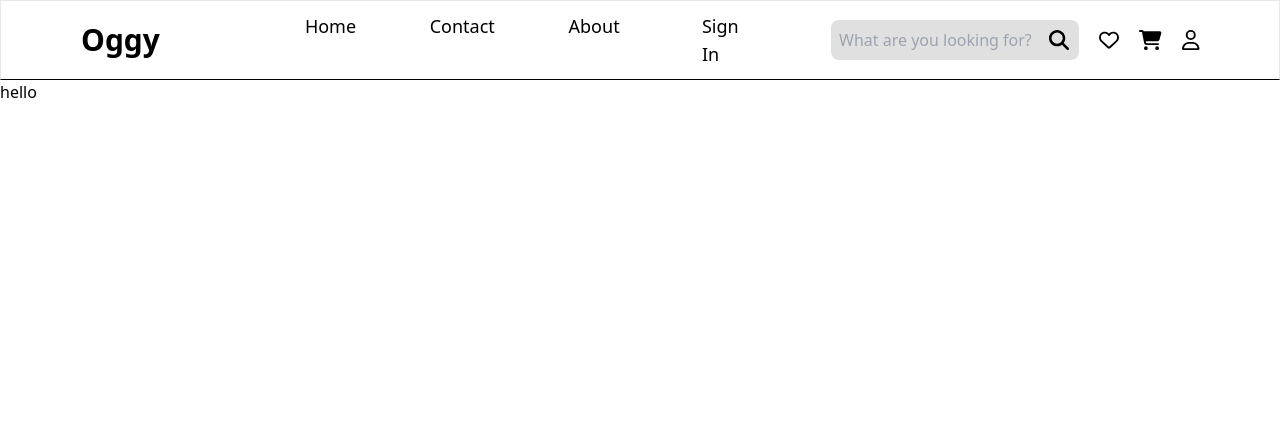
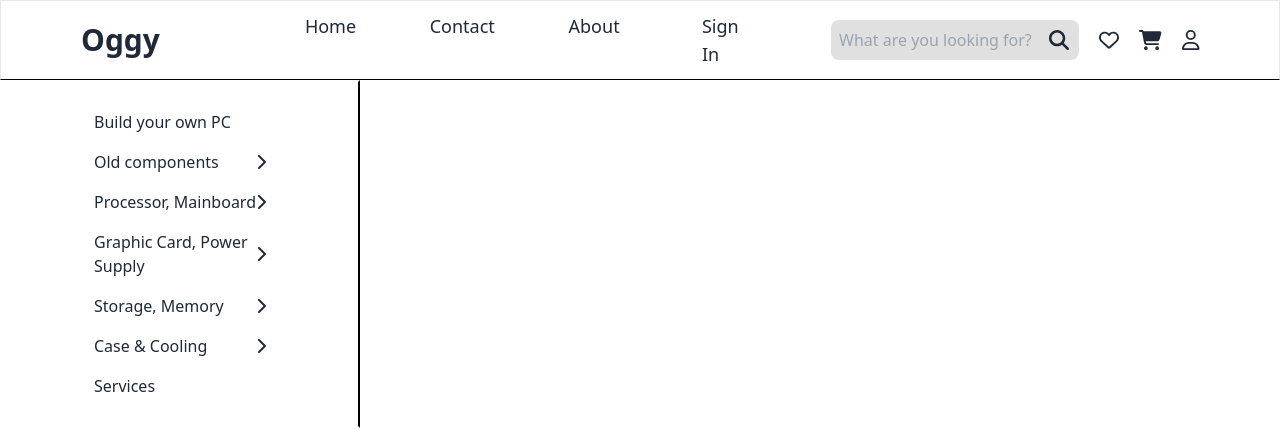
Before and after one commit to Zatking/TMDT_FE, a React (Vite) app: page / in a window 1280 px wide. Shown: the top 430 px of the page. Built offline with nearby package versions, Linux system fonts and the light colour scheme.

Commit message:
02/10/2025 11:26

```diff
--- a/package.json
+++ b/package.json
@@ -25,6 +25,7 @@
     "@types/react-dom": "^18.3.5",
     "@vitejs/plugin-react": "^4.3.4",
     "autoprefixer": "^10.4.20",
+    "daisyui": "^4.12.23",
     "eslint": "^9.17.0",
     "eslint-plugin-react": "^7.37.2",
     "eslint-plugin-react-hooks": "^5.0.0",
--- /dev/null
+++ b/src/categories/cpu.jsx
@@ -0,0 +1,48 @@
+export function Intel() {
+  return (
+    <ul className="text-lg">
+      <li className="font-bold text-xl px-3 mb-3">CPU Intel</li>
+      <li className="cursor-pointer px-3 hover:bg-[#e0e0e0] rounded-lg">
+        Tray
+      </li>
+      <li className="cursor-pointer px-3 hover:bg-[#e0e0e0] rounded-lg">
+        Xeon
+      </li>
+      <li className="cursor-pointer px-3 hover:bg-[#e0e0e0] rounded-lg">
+        9th gen
+      </li>
+      <li className="cursor-pointer px-3 hover:bg-[#e0e0e0] rounded-lg">
+        10th, 11th gen
+      </li>
+      <li className="cursor-pointer px-3 hover:bg-[#e0e0e0] rounded-lg">
+        12th, 13th, 14th gen
+      </li>
+      <li className="cursor-pointer px-3 hover:bg-[#e0e0e0] rounded-lg">
+        Core Ultra
+      </li>
+    </ul>
+  );
+}
+
+export function AMD() {
+  return (
+    <ul className="text-lg">
+      <li className="font-bold text-xl px-3 mb-3">CPU AMD</li>
+      <li className="cursor-pointer px-3 hover:bg-[#e0e0e0] rounded-lg">
+        Tray
+      </li>
+      <li className="cursor-pointer px-3 hover:bg-[#e0e0e0] rounded-lg">
+        5000 series
+      </li>
+      <li className="cursor-pointer px-3 hover:bg-[#e0e0e0] rounded-lg">
+        7000 series
+      </li>
+      <li className="cursor-pointer px-3 hover:bg-[#e0e0e0] rounded-lg">
+        9000 series
+      </li>
+      <li className="cursor-pointer px-3 hover:bg-[#e0e0e0] rounded-lg">
+        Threadripper
+      </li>
+    </ul>
+  );
+}
--- /dev/null
+++ b/src/categories/mainboard.jsx
@@ -0,0 +1,29 @@
+export default function Mainboard() {
+  return (
+    <ul className="text-lg">
+      <li className="font-bold text-xl mb-3 px-3">Mainboard</li>
+      <li className="cursor-pointer px-3 hover:bg-[#e0e0e0] rounded-lg">ATX</li>
+      <li className="cursor-pointer px-3 hover:bg-[#e0e0e0] rounded-lg">
+        Micro ATX
+      </li>
+      <li className="cursor-pointer px-3 hover:bg-[#e0e0e0] rounded-lg">
+        Mini ITX
+      </li>
+      <li className="cursor-pointer px-3 hover:bg-[#e0e0e0] rounded-lg">
+        Intel LGA 1200
+      </li>
+      <li className="cursor-pointer px-3 hover:bg-[#e0e0e0] rounded-lg">
+        Intel LGA 1700
+      </li>
+      <li className="cursor-pointer px-3 hover:bg-[#e0e0e0] rounded-lg">
+        Intel LGA 1851
+      </li>
+      <li className="cursor-pointer px-3 hover:bg-[#e0e0e0] rounded-lg">
+        AMD AM4
+      </li>
+      <li className="cursor-pointer px-3 hover:bg-[#e0e0e0] rounded-lg">
+        AMD AM5
+      </li>
+    </ul>
+  );
+}
--- /dev/null
+++ b/src/components/CategoryList.jsx
@@ -0,0 +1,15 @@
+import React from "react";
+import { Intel, AMD } from "../categories/cpu";
+import Mainboard from "../categories/mainboard";
+
+export default function CategoryList(cate) {
+  return (
+    <div
+      tabIndex={0}
+      className={`dropdown-content menu w-[75vw] grid grid-cols-3 bg-[#fff] rounded-2xl p-5 border-2 border-black`}>
+      <Intel />
+      <AMD />
+      <Mainboard></Mainboard>
+    </div>
+  );
+}
--- a/src/components/Header.jsx
+++ b/src/components/Header.jsx
@@ -7,7 +7,7 @@ import {
 import { faHeart, faUser } from "@fortawesome/free-regular-svg-icons";
 
 const Header = () => (
-  <div className="grid grid-cols-5 h-20 px-20 border border-b-black items-center">
+  <div className="grid grid-cols-5 h-20 px-20 border border-b-black items-center static">
     <p className="font-bold text-3xl">Oggy</p>
     <div className="col-span-2 text-lg grid grid-cols-4 gap-x-20">
       <p className="flex justify-center border-2 border-transparent hover:border-b-[#e0e0e0] cursor-pointer">
--- a/src/components/Navigation.jsx
+++ b/src/components/Navigation.jsx
@@ -1,5 +1,61 @@
+import React from "react";
+import Category from "./CategoryList";
+import { FontAwesomeIcon } from "@fortawesome/react-fontawesome";
+import { faChevronRight } from "@fortawesome/free-solid-svg-icons";
+
 const Navigation = () => {
-  return <div></div>;
+  let isHover = false;
+  return (
+    <ul className="pr-20 py-5 border-1 border-r-black">
+      <li className="flex justify-between hover:bg-[#e0e0e0] cursor-pointer py-2 px-3 rounded-lg items-center">
+        <p>Build your own PC</p>
+      </li>
+      <div className="dropdown dropdown-hover dropdown-right w-full">
+        <li
+          tabIndex={0}
+          role="button"
+          className="flex justify-between hover:bg-[#e0e0e0] cursor-pointer py-2 px-3 rounded-lg items-center">
+          <p>Old components</p>
+          <FontAwesomeIcon icon={faChevronRight} />
+        </li>
+        <Category />
+      </div>
+      <div className="dropdown dropdown-hover dropdown-right w-full">
+        <li
+          tabIndex={0}
+          role="button"
+          className="flex justify-between hover:bg-[#e0e0e0] cursor-pointer py-2 px-3 rounded-lg items-center">
+          <p>Processor, Mainboard</p>
+          <FontAwesomeIcon icon={faChevronRight} />
+        </li>
+        <Category />
+      </div>
+      <div className="dropdown dropdown-hover dropdown-right w-full">
+        <li className="flex justify-between hover:bg-[#e0e0e0] cursor-pointer py-2 px-3 rounded-lg items-center">
+          <p>Graphic Card, Power Supply</p>
+          <FontAwesomeIcon icon={faChevronRight} />
+        </li>
+        <Category />
+      </div>
+      <div className="dropdown dropdown-hover dropdown-right w-full">
+        <li className="flex justify-between hover:bg-[#e0e0e0] cursor-pointer py-2 px-3 rounded-lg items-center">
+          <p>Storage, Memory</p>
+          <FontAwesomeIcon icon={faChevronRight} />
+        </li>
+        <Category />
+      </div>
+      <div className="dropdown dropdown-hover dropdown-right w-full">
+        <li className="flex justify-between hover:bg-[#e0e0e0] cursor-pointer py-2 px-3 rounded-lg items-center">
+          <p>Case & Cooling</p>
+          <FontAwesomeIcon icon={faChevronRight} />
+        </li>
+        <Category />
+      </div>
+      <li className="flex justify-between hover:bg-[#e0e0e0] cursor-pointer py-2 px-3 rounded-lg items-center">
+        <p>Services</p>
+      </li>
+    </ul>
+  );
 };
 
 export default Navigation;
--- a/src/pages/Home.jsx
+++ b/src/pages/Home.jsx
@@ -1,11 +1,19 @@
 import React from "react";
 import Header from "../components/Header";
+import Navigation from "../components/Navigation";
+import Category from "../components/CategoryList";
 
 export default function Home() {
   return (
-    <div>
+    <div className="relative">
       <Header />
-      <h1>hello</h1>
+      <div className="grid grid-cols-4 px-20">
+        <div className="col-span-1 border-2 border-transparent border-r-[#000]">
+          <Navigation />
+        </div>
+        <div className="col-span-3"></div>
+      </div>
+      {/* <Category className="absolute top-0 left-0"></Category> */}
     </div>
   );
 }
--- a/tailwind.config.js
+++ b/tailwind.config.js
@@ -1,8 +1,9 @@
 /** @type {import('tailwindcss').Config} */
+import daisyui from "daisyui";
 export default {
   content: ["./index.html", "./src/**/*.{js,ts,jsx,tsx}"],
   theme: {
     extend: {},
   },
-  plugins: [],
+  plugins: [daisyui],
 };
```
Also changed, not shown: 1 other file (tests, documents, lock files or other folders).
